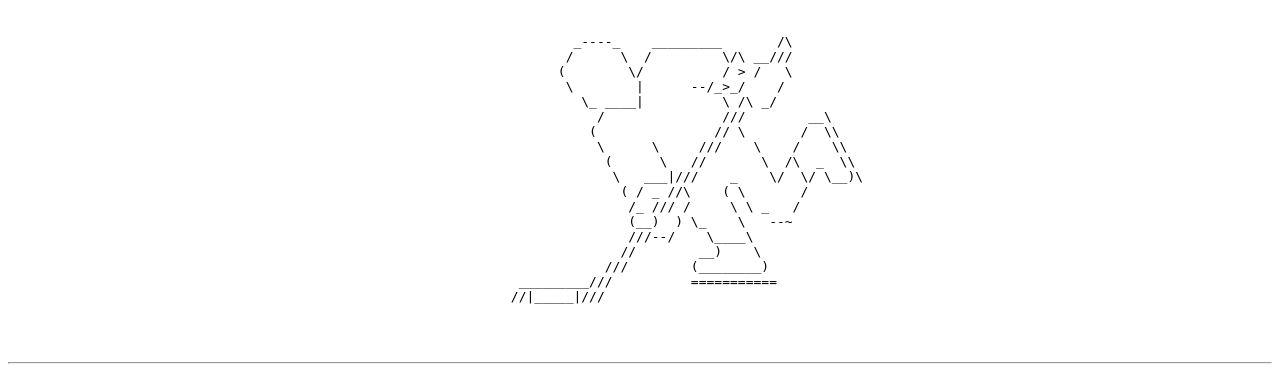
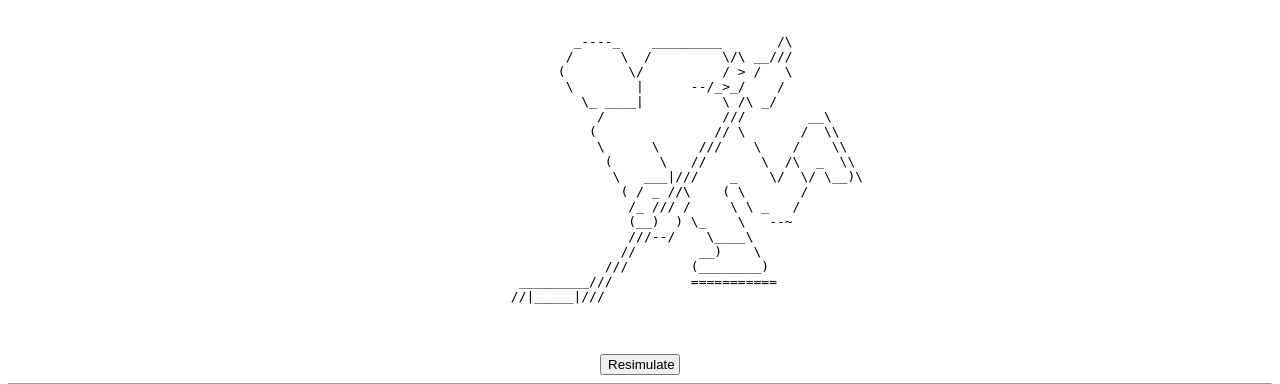
Before and after one commit to andypham29/Kotkamania, a Flask app: page / in a window 1280 px wide. Shown: the part 81-465 px from the top of the page. Run offline with Flask 2, Linux system fonts and the light colour scheme; data that the repository does not hold is empty.

Commit message:
#4 add resim button

```diff
--- a/templates/index.html
+++ b/templates/index.html
@@ -50,6 +50,9 @@
             </pre>
         </td>
 </table>
+<form action="/">
+    <input type="submit" value="Resimulate Draft" />
+</form>
 </div>
 <div>
   <hr>
```
